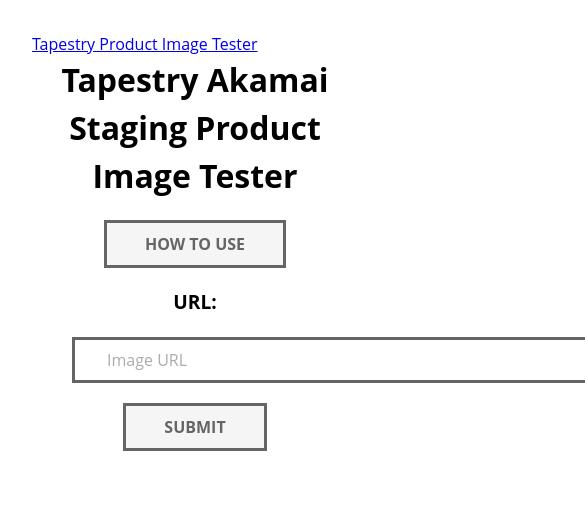
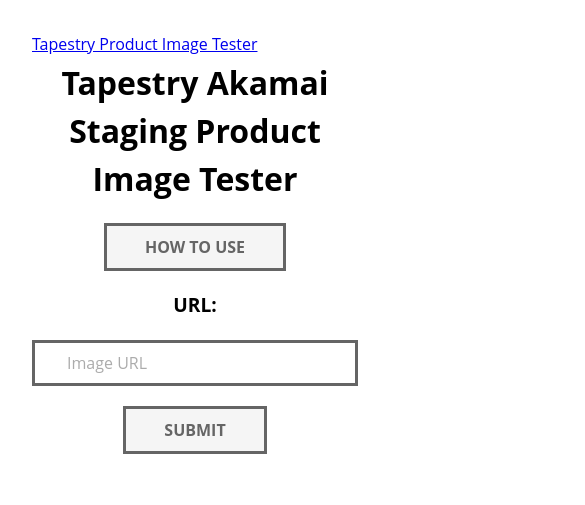
Before and after one commit to performance-addicts/tpr-image-tester-staging, a plain HTML site: page index.html in a window 390 px wide. Shown: the top 505 px of the page, 585 px wide, since content can reach past the window. Drawn offline with Linux system fonts and the light colour scheme; no server answers.

Commit message:
fix styling

```diff
--- a/assets/css/style.css
+++ b/assets/css/style.css
@@ -77,7 +77,7 @@
 }
 
 .form-example {
-  margin: 20px;
+  margin: 20px 0;
 }
 
 img {
@@ -114,6 +114,7 @@
 #loading {
   text-align: center;
 }
+
 
 .button {
   -webkit-user-select: none;
@@ -305,4 +306,10 @@
     margin-right: auto;
     margin-left: auto;
   }
+
+
+
+  #url, #url-check {
+    width: 100%;
+  }
 }
--- a/index.html
+++ b/index.html
@@ -17,7 +17,7 @@
     /></noscript>
   </head>
   <body>
-    <div>
+    <div class="mb-2">
       <a
         href="https://tpr-image-tester.netlify.app/"
         rel="noopener noreferrer"
```
